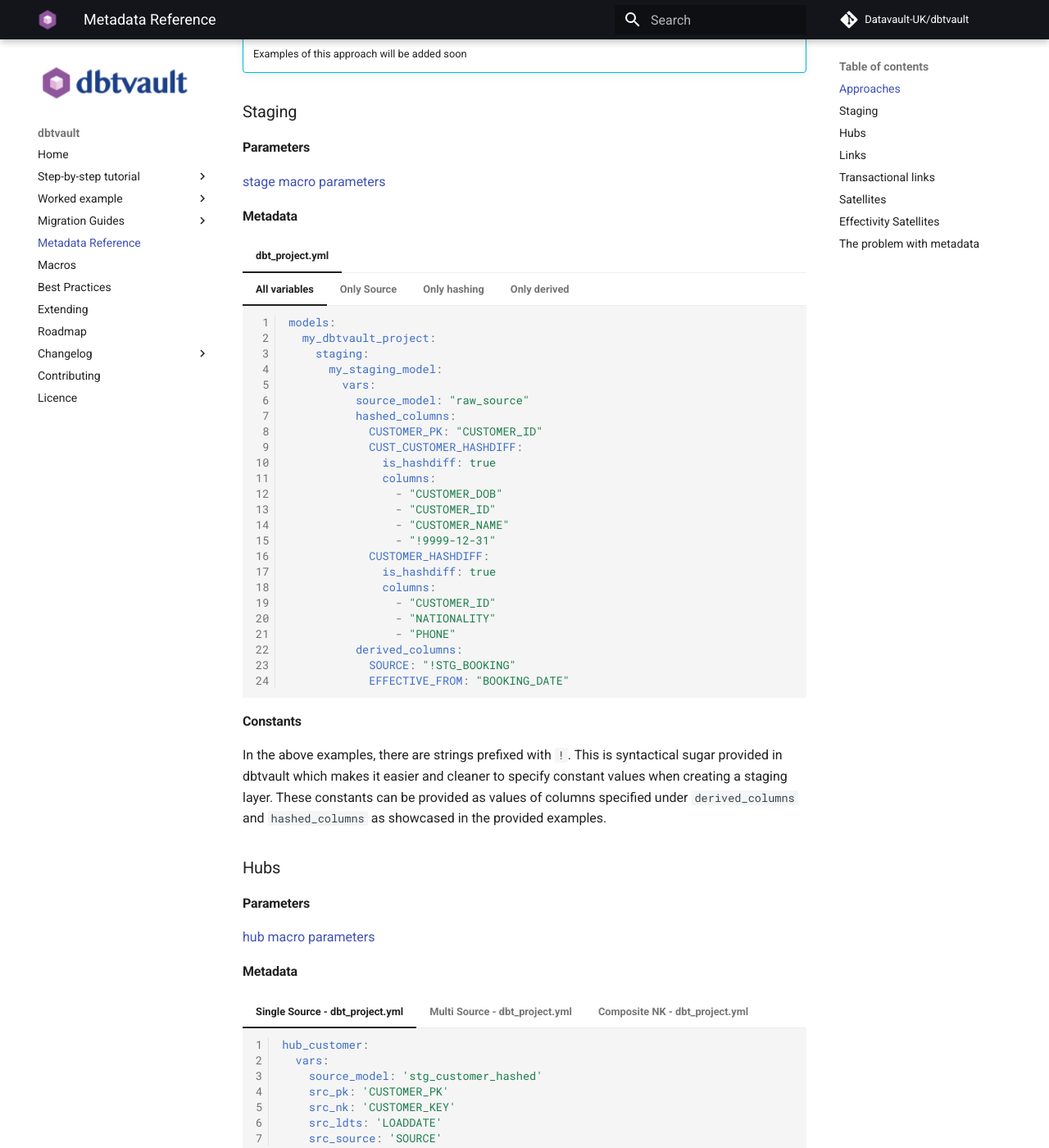
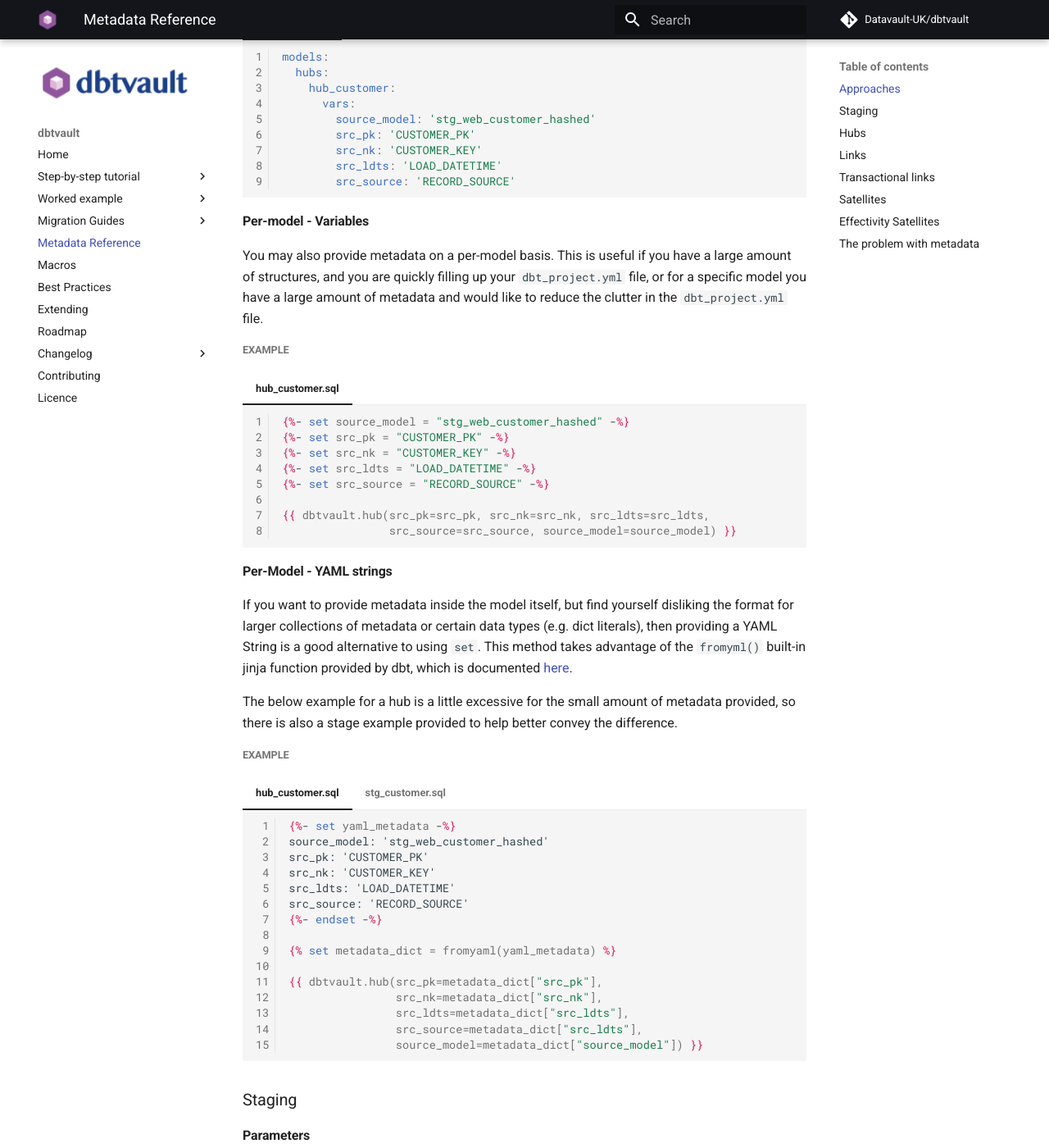
Before and after one commit to Datavault-UK/automate-dv-docs, an MkDocs documentation site: the page built from docs/metadata.md, in a window 1280 px wide and 1400 px high, scrolled down 1071 px. Shown: the whole window at 82% size. Built offline with MkDocs 1.6.1 and Material for MkDocs 9.7.7, drawn with Linux system fonts in a browser that asks for light colours; comment, search, counter and statistics services are not loaded; some of the changed text lies outside the part shown.

Commit message:
WIP: Adding different metadata examples

````diff
--- a/docs/metadata.md
+++ b/docs/metadata.md
@@ -4,14 +4,18 @@
 
 ### Approaches
 
-This page will describe just *one* way of providing metadata to the macros. There are many different ways to do it,
+This page will describe just *one* way of providing metadata to the macros. There are many ways to do it,
 and it comes down to user and organisation preference.
 
+
 !!! note
-    The macros *do not care* how the metadata parameters are provided, as long as they are of the correct type.
+    The macros **do not care** how the metadata parameters are provided, as long as they are of the correct type.
     Parameter data types are defined on the [macros](macros.md) page.
 
-It is worth noting that with larger projects, storing all of the metadata in the `dbt_project.yml` file can quickly
+    **All examples in the following sections will produce the same hub structure, the only difference is how the metadata is provided.**
+
+
+It is worth noting that with larger projects, storing all the metadata in the `dbt_project.yml` file can quickly
 become unwieldy. See [the problem with metadata](#the-problem-with-metadata) for a more detailed discussion.
 
 
@@ -23,19 +27,119 @@
 !!! warning "Using variables in dbt_project.yml"
     From dbtvault v0.6.1 onwards, if you are using dbt v0.17.0 you must use `config-version: 1`.
     This is a temporary workaround due to removal of model-level variable scoping in dbt core functionality.
-    We hope to have a permanent fix for this in future.
+    We hope to have a permanent fix for this in the future.
 
     Read more:
 
     - [Our suggestion to dbt](https://github.com/fishtown-analytics/dbt/issues/2377) (closed in favour of [2401](https://github.com/fishtown-analytics/dbt/issues/2401))
     - [dbt documentation on the change](https://docs.getdbt.com/docs/guides/migration-guide/upgrading-to-0-17-0/#better-variable-scoping-semantics)
 
-#### Per-model
 
-You may also provide metadata on a per-model basis.
+##### Example
 
-!!! info "Coming Soon"
-    Examples of this approach will be added soon
+=== "dbt_project.yml"
+    ```yaml
+    models:
+      hubs:
+        hub_customer:
+          vars:
+            source_model: 'stg_web_customer_hashed'
+            src_pk: 'CUSTOMER_PK'
+            src_nk: 'CUSTOMER_KEY'
+            src_ldts: 'LOAD_DATETIME'
+            src_source: 'RECORD_SOURCE'
+    ```
+
+#### Per-model - Variables
+
+You may also provide metadata on a per-model basis. This is useful if you have a large amount of structures, and you
+are quickly filling up your `dbt_project.yml` file, or for a specific model you have a large amount of metadata
+and would like to reduce the clutter in the `dbt_project.yml` file.
+
+##### Example
+
+=== "hub_customer.sql"
+    ```jinja
+
+    {%- set source_model = "stg_web_customer_hashed" -%}
+    {%- set src_pk = "CUSTOMER_PK" -%}
+    {%- set src_nk = "CUSTOMER_KEY" -%}
+    {%- set src_ldts = "LOAD_DATETIME" -%}
+    {%- set src_source = "RECORD_SOURCE" -%}
+
+    {{ dbtvault.hub(src_pk=src_pk, src_nk=src_nk, src_ldts=src_ldts,
+                    src_source=src_source, source_model=source_model) }}
+    ```
+
+#### Per-Model - YAML strings
+
+If you want to provide metadata inside the model itself, but find yourself disliking the format for
+larger collections of metadata or certain data types (e.g. dict literals), then providing a YAML String is a good
+alternative to using `set`. This method takes advantage of the `fromyml()` built-in jinja function provided by dbt,
+which is documented [here](https://docs.getdbt.com/reference/dbt-jinja-functions/fromyaml/).
+
+The below example for a hub is a little excessive for the small amount of metadata provided, so there is also a stage
+example provided to help better convey the difference.
+
+##### Example
+
+=== "hub_customer.sql"
+    ```jinja
+    {%- set yaml_metadata -%}
+    source_model: 'stg_web_customer_hashed'
+    src_pk: 'CUSTOMER_PK'
+    src_nk: 'CUSTOMER_KEY'
+    src_ldts: 'LOAD_DATETIME'
+    src_source: 'RECORD_SOURCE'
+    {%- endset -%}
+
+    {% set metadata_dict = fromyaml(yaml_metadata) %}
+
+    {{ dbtvault.hub(src_pk=metadata_dict["src_pk"],
+                    src_nk=metadata_dict["src_nk"],
+                    src_ldts=metadata_dict["src_ldts"],
+                    src_source=metadata_dict["src_ldts"],
+                    source_model=metadata_dict["source_model"]) }}
+    ```
+
+=== "stg_customer.sql"
+    ```jinja
+    {%- set yaml_metadata -%}
+    source_model: "raw_source"
+    hashed_columns:
+      CUSTOMER_PK: "CUSTOMER_ID"
+      CUST_CUSTOMER_HASHDIFF:
+        is_hashdiff: true
+        columns:
+          - "CUSTOMER_DOB"
+          - "CUSTOMER_ID"
+          - "CUSTOMER_NAME"
+          - "!9999-12-31"
+      CUSTOMER_HASHDIFF:
+        is_hashdiff: true
+        columns:
+          - "CUSTOMER_ID"
+          - "NATIONALITY"
+          - "PHONE"
+    derived_columns:
+      SOURCE: "!STG_BOOKING"
+      EFFECTIVE_FROM: "BOOKING_DATE"
+    {%- endset -%}
+
+    {%- set metadata_dict = fromyaml(yaml_metadata) -%}
+
+    {%- set source_model = metadata_dict['source_model'] -%}
+
+    {%- set derived_columns = metadata_dict['derived_columns'] -%}
+
+    {%- set hashed_columns = metadata_dict['hashed_columns'] -%}
+
+    {{ dbtvault.stage(include_source_columns=true,
+                      source_model=source_model,
+                      derived_columns=derived_columns,
+                      hashed_columns=hashed_columns) }}
+    ```
+
 
 
 ### Staging
@@ -121,7 +225,29 @@
                     SOURCE: "!STG_BOOKING"
                     EFFECTIVE_FROM: "BOOKING_DATE"
         ```
-
+    === "Exclude Columns flag"
+        ```yaml
+        models:
+          my_dbtvault_project:
+            staging:
+              my_staging_model:
+                vars:
+                  include_source_columns: false
+                  source_model: "raw_source"
+                  hashed_columns:
+                    CUSTOMER_PK: "CUSTOMER_ID"
+                    CUSTOMER_DETAILS_HASHDIFF:
+                      is_hashdiff: true
+                      exclude_columns: true
+                      columns:
+                        - "PRICE"
+                    CUSTOMER_HASHDIFF:
+                      is_hashdiff: true
+                      columns:
+                        - "CUSTOMER_ID"
+                        - "NATIONALITY"
+                        - "PHONE"
+        ```
 #### Constants
 
 In the above examples, there are strings prefixed with `!`. This is syntactical sugar provided in dbtvault which
@@ -138,42 +264,41 @@
 
 #### Metadata
 
-=== "Single Source - dbt_project.yml"
-    ```yaml
-    hub_customer:
-      vars:
-        source_model: 'stg_customer_hashed'
-        src_pk: 'CUSTOMER_PK'
-        src_nk: 'CUSTOMER_KEY'
-        src_ldts: 'LOADDATE'
-        src_source: 'SOURCE'
-    ```
-
-=== "Multi Source - dbt_project.yml"
-    ```yaml
-    hub_customer:
-      vars:
-        source_model:
-          - 'stg_web_customer_hashed'
-          - 'stg_crm_customer_hashed'
-        src_pk: 'CUSTOMER_PK'
-        src_nk: 'CUSTOMER_KEY'
-        src_ldts: 'LOADDATE'
-        src_source: 'SOURCE'
-    ```
-
-=== "Composite NK - dbt_project.yml"
-    ```yaml
-    hub_customer:
-      vars:
-        source_model: 'stg_customer_hashed'
-        src_pk: 'CUSTOMER_PK'
-        src_nk:
-          - 'CUSTOMER_KEY'
-          - 'CUSTOMER_DOB'
-        src_ldts: 'LOADDATE'
-        src_source: 'SOURCE'
-    ```
+=== "dbt_project.yml"
+    === "Single Source"
+        ```yaml
+        hub_customer:
+          vars:
+            source_model: 'stg_customer_hashed'
+            src_pk: 'CUSTOMER_PK'
+            src_nk: 'CUSTOMER_KEY'
+            src_ldts: 'LOADDATE'
+            src_source: 'SOURCE'
+        ```
+    === "Multi Source"
+        ```yaml
+        hub_customer:
+          vars:
+            source_model:
+              - 'stg_web_customer_hashed'
+              - 'stg_crm_customer_hashed'
+            src_pk: 'CUSTOMER_PK'
+            src_nk: 'CUSTOMER_KEY'
+            src_ldts: 'LOADDATE'
+            src_source: 'SOURCE'
+        ```
+    === "Composite NK"
+        ```yaml
+        hub_customer:
+          vars:
+            source_model: 'stg_customer_hashed'
+            src_pk: 'CUSTOMER_PK'
+            src_nk:
+              - 'CUSTOMER_KEY'
+              - 'CUSTOMER_DOB'
+            src_ldts: 'LOADDATE'
+            src_source: 'SOURCE'
+        ```
 
 ### Links
 
@@ -183,33 +308,33 @@
 
 #### Metadata
 
-=== "Single Source - dbt_project.yml"
-    ```yaml
-    link_customer_nation:
-      vars:
-        source_model: 'v_stg_orders'
-        src_pk: 'LINK_CUSTOMER_NATION_PK'
-        src_fk:
-          - 'CUSTOMER_PK'
-          - 'NATION_PK'
-        src_ldts: 'LOADDATE'
-        src_source: 'SOURCE'
-    ```
-
-=== "Multi Source - dbt_project.yml"
-    ```yaml
-    link_customer_nation:
-      vars:
-        source_model:
-          - 'v_stg_orders'
-          - 'v_stg_transactions'
-        src_pk: 'LINK_CUSTOMER_NATION_PK'
-        src_fk:
-          - 'CUSTOMER_PK'
-          - 'NATION_PK'
-        src_ldts: 'LOADDATE'
-        src_source: 'SOURCE'
-    ```
+=== "dbt_project.yml"
+    === "Single Source"
+        ```yaml
+        link_customer_nation:
+          vars:
+            source_model: 'v_stg_orders'
+            src_pk: 'LINK_CUSTOMER_NATION_PK'
+            src_fk:
+              - 'CUSTOMER_PK'
+              - 'NATION_PK'
+            src_ldts: 'LOADDATE'
+            src_source: 'SOURCE'
+        ```
+    === "Multi Source"
+        ```yaml
+        link_customer_nation:
+          vars:
+            source_model:
+              - 'v_stg_orders'
+              - 'v_stg_transactions'
+            src_pk: 'LINK_CUSTOMER_NATION_PK'
+            src_fk:
+              - 'CUSTOMER_PK'
+              - 'NATION_PK'
+            src_ldts: 'LOADDATE'
+            src_source: 'SOURCE'
+        ```
 
 ### Transactional links
 ###### (also known as non-historised links)
````
Also changed, not shown: other parts of docs/metadata.md (+1 -1 lines), docs/tutorial/tut_eff_satellites.md (+1 -1 lines), docs/tutorial/tut_satellites.md (+1 -1 lines), docs/tutorial/tut_t_links.md (+1 -1 lines).
